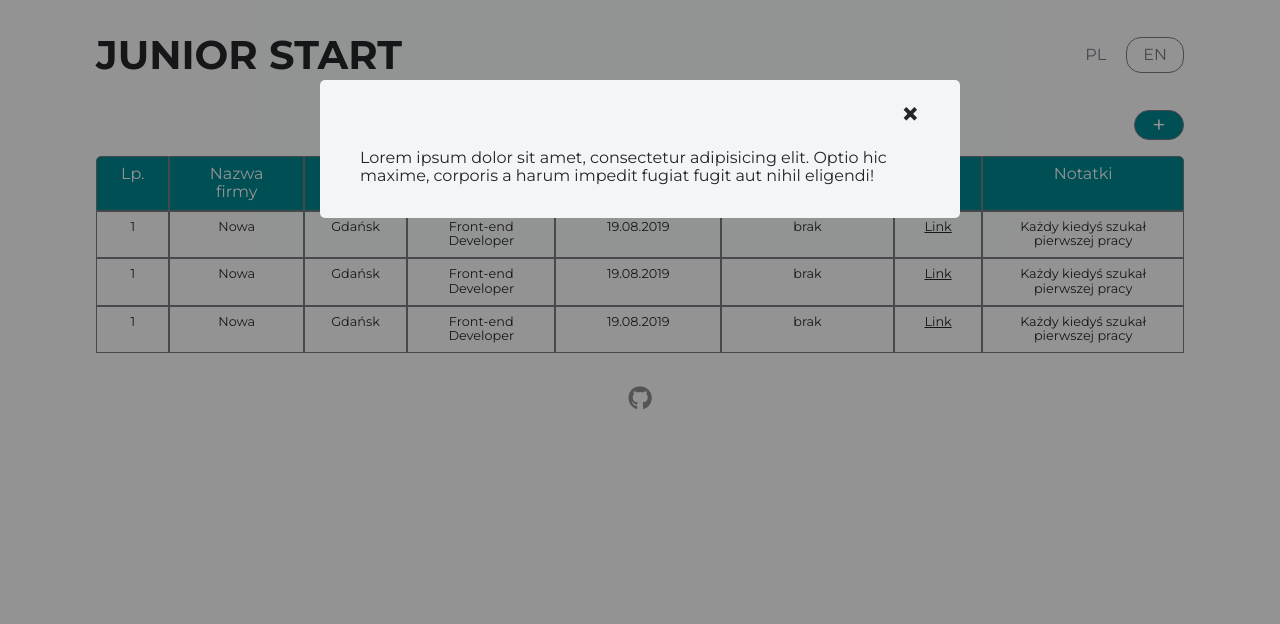
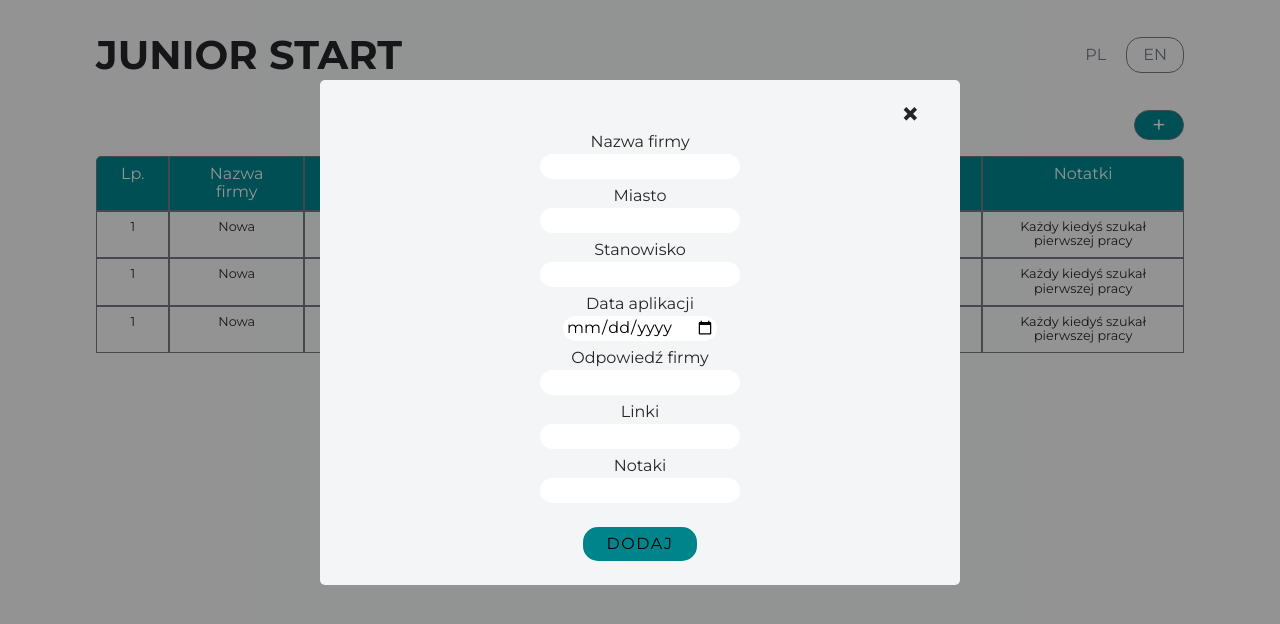
Before and after one commit to juniorstart/junior-front, a plain HTML site: page table.html in a window 1280 px wide. Both pictures are taken after a click on the button "add new". Drawn offline with nearby package versions, Linux system fonts and the light colour scheme.

Commit message:
Add form - modal

```diff
--- a/table.html
+++ b/table.html
@@ -29,16 +29,30 @@
             <div class="modal">
                 <div class="modal-content">
                     <span class="close">&times;</span>
-                    <p>
-                        Lorem ipsum dolor sit amet, consectetur adipisicing elit. Optio hic maxime, corporis a harum impedit fugiat fugit aut nihil eligendi!
-                    </p>
+                    <form class="form-box add-form">
+                        <label for="company-name">Nazwa firmy</label>
+                        <input type="text" id="company-name" maxlength="20" />
+                        <label for="city">Miasto</label>
+                        <input type="text" id="city" maxlength="20" />
+                        <label for="job-position">Stanowisko</label>
+                        <input type="text" id="job-position" maxlength="20" />
+                        <label for="date-application">Data aplikacji</label>
+                        <input type="date" id="date-application" />
+                        <label for="company-response">Odpowiedź firmy</label>
+                        <input type="text" id="company-response" maxlength="20" />
+                        <label for="links">Linki</label>
+                        <input type="text" id="links" maxlength="20" />
+                        <label for="notes">Notaki</label>
+                        <input type="text" id="notes" maxlength="50" />
+                        <button class="form-btn add-new-btn">Dodaj</button>
+                    </form>
                 </div>
             </div>
             <div class="table" id="results">
                 <div class='theader'>
                     <!--
                     Lp. -> Lp.
-                    Nazwa firmy -> Name company
+                    Nazwa firmy -> Company name
                     Miasto -> City
                     Stanowisko -> Job position
                     Data wysłania CV -> Date of application
```
